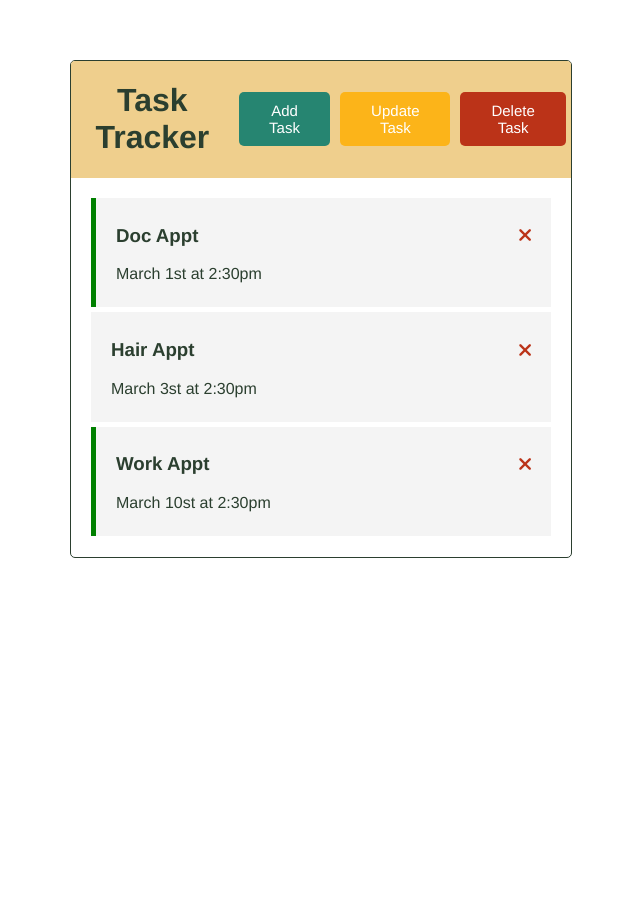
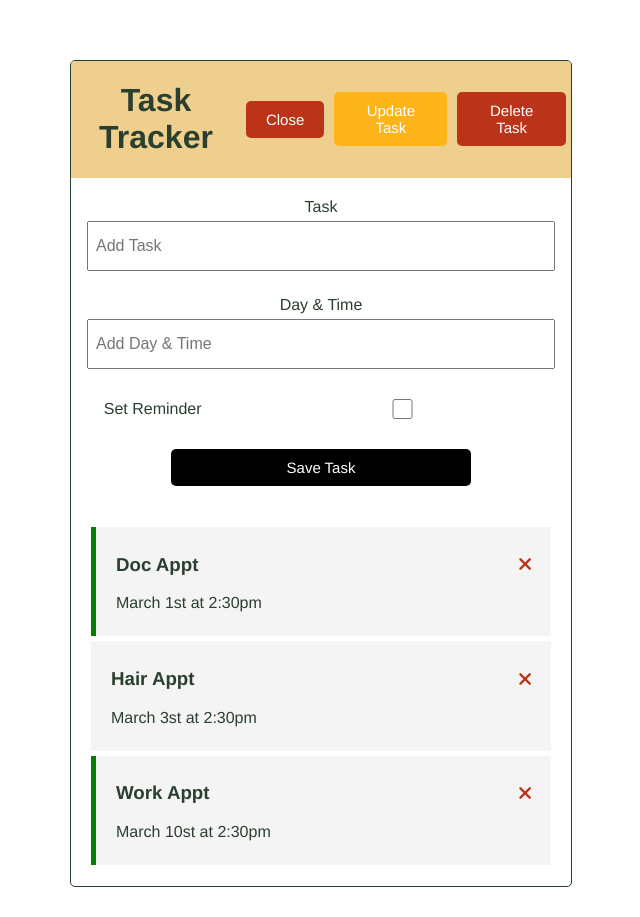
Before and after one commit to aam198/vue-task-tracker, a Vue app: page / in a window 1280 px wide. Both pictures are taken after a click on the button "Add Task". Shown: the whole page, without its empty margins (319-959 px from the left). Before the commit the page ends 800 px from the top, so only its background shows below. Built offline with nearby package versions, Linux system fonts and the light colour scheme.

Commit message:
Build: Components: Add Task, Button v-bind updates

```diff
--- a/src/App.vue
+++ b/src/App.vue
@@ -1,27 +1,40 @@
 <template>
   <div class="container">
-    <Header title="Task Tracker" />
+    <!-- @ is the click event for the Add Task Button, :showAddTask passes in a prop to the Header component to update the button -->
+    <Header @show-add-task="toggleAddTask" title="Task Tracker" :showAddTask="showAddTask" />
+    <div v-if="showAddTask">
+      <!--showAddTask which then applies a calling method addTask -->
+      <AddTask @add-task="addTask" />
+    </div>
     <!-- Now at top level where data is present we need to create the method deleteTask below -->
-    <Tasks v-on:delete-task="deleteTask"  :tasks="tasks" />
+    <Tasks @toggle-reminder="toggleReminder" v-on:delete-task="deleteTask"  :tasks="tasks" />
   </div>
 </template>
 
 <script>
 import Header from './components/Header.vue'
 import Tasks from './components/Tasks.vue'
+import AddTask from './components/AddTask.vue'
 
 export default {
   name: 'App',
   components: {
     Header,
-    Tasks
+    Tasks,
+    AddTask
   },
   data () {
     return {
-      tasks: []
+      tasks: [],
+      showAddTask: false
     }
   },
   methods: {
+    // Passing in the new task from AddTask and adding it to the array of tasks []
+     addTask(task){
+      this.tasks = [...this.tasks, task]
+    },
+
     deleteTask(id, reminder){
       console.log('task', id, reminder);
       if(reminder == false){
@@ -30,9 +43,20 @@
         }
       }
       else
-        if(confirm('FYI, You still have a reminder set')){
+        if(confirm('FYI, You still have a reminder set, Double-Click to unset your Reminder')){
           this.tasks = this.tasks.filter((task) => task.id !== id)
         }
+    },
+    toggleReminder(id){
+      // Check to see if we get id printed to console when we double-click on entry
+      console.log(id)
+      // Updating each tasks to a true or false of if a reminder is set. Using Map to go through the array, and return updated tasks (55:30 on video)
+      this.tasks = this.tasks.map((task) =>
+        task.id === id ? {...task, reminder: !task.reminder} : task)
+    },
+    toggleAddTask() {
+      // Setting to the opposite of what it is set to so it toggles.
+      this.showAddTask = !this.showAddTask
     }
   },
   created() {
--- /dev/null
+++ b/src/components/AddTask.vue
@@ -0,0 +1,101 @@
+<template>
+  <form @submit="onSubmit" class="add-form">
+
+    <div class="form-control">
+      <label>Task</label>
+      <!--  Binding values to inputs -->
+      <input type="text" v-model="text" name="text" placeholder="Add Task" />
+    </div>
+    <div class="form-control">
+      <label>Day & Time</label>
+      <input type="text" v-model="day" placeholder="Add Day & Time" name="day" />
+    </div>
+
+    <div class="form-control form-control-check">
+      <label>Set Reminder</label>
+      <input type="checkbox" v-model="reminder" name="reminder" />
+    </div>
+
+    <input type="submit" value="Save Task" class="btn btn-block" />
+
+  </form>
+</template>
+
+<script>
+  export default{
+    name: 'AddTask',
+    data() {
+      return {
+        text: '',
+        day: '',
+        reminder:false
+      }
+    },
+    methods: {
+      onSubmit(e) {
+        // always set the prevent default
+        e.preventDefault()
+        // Making sure that text field is not blank
+        if(!this.text){
+          alert('Please add a task')
+          return
+        }
+        // If field is not blank then Create a new task
+        const newTask = {
+          id: Math.floor(Math.random() *1000),
+          text: this.text,
+          day: this.day,
+          reminder: this.reminder
+        }
+        console.log(newTask)
+        // Send this up to App.vue
+        this.$emit('add-task', newTask)
+        // Then after the task as been created we are going to clear the form
+        this.text = ''
+        this.day = ''
+        this.reminder = false
+      }
+    }
+  }
+</script>
+
+<style scoped>
+.add-form {
+  margin-bottom: 2.25rem;
+}
+
+.form-control {
+  margin: 20px 0;
+}
+
+.form-control label {
+  display: block;
+}
+
+.form-control input {
+  width: 90%;
+  height: 40px;
+  margin: 5px;
+  padding: 3px 7px;
+  font-size: 1rem;
+}
+
+.form-control-check {
+  display: flex;
+  align-items: center;
+  justify-content: space-between;
+}
+
+.form-control-check label {
+  flex: 1;
+}
+
+.form-control-check input {
+  flex: 2;
+  height: 20px;
+}
+.btn{
+  width: 60%;
+  display: inline-block;
+}
+</style>
--- a/src/components/Button.vue
+++ b/src/components/Button.vue
@@ -13,6 +13,8 @@
     methods: {
       onClick() {
         console.log('click')
+        // Sending up the click event
+        this.$emit('btn-click')
       }
     }
   }
--- a/src/components/Header.vue
+++ b/src/components/Header.vue
@@ -1,7 +1,8 @@
 <template>
   <header>
     <h1>{{ title }}</h1>
-    <Button text = "Add Task" color = "#268571" />
+    <!-- if showAddTask is True (or open) set the text to Close, if not, set text to Add Task -->
+    <Button @btn-click="$emit('show-add-task')" :text = "showAddTask ? 'Close' : 'Add Task'" :color = "showAddTask ? '#bb3318' : '#268571' " />
     <Button text = "Update Task" color = "#fcb419" />
     <Button text = "Delete Task" color = "#bb3318" />
   </header>
@@ -14,6 +15,7 @@
   name: 'Header',
   props: {
     title: String,
+    showAddTask:Boolean
   },
   components: {
     Button
--- a/src/components/Task.vue
+++ b/src/components/Task.vue
@@ -1,5 +1,6 @@
 <template>
-  <div :class= "[task.reminder ? 'reminder': '', 'task']">
+<!-- Adding in double-click to Toggle the Reminder, need to do it to the entire div -->
+  <div @dblclick="togReminder(task.id)" :class= "[task.reminder ? 'reminder': '', 'task']">
     <h3>{{ task.text }}
        <!-- onDelete needs to pass in task.id to individualize which task will be deleted -->
       <i @click="onDelete(task.id, task.reminder)" class="fas fa-times"></i>
@@ -16,6 +17,9 @@
       task:Object
     },
     methods: {
+      togReminder(id){
+        this.$emit('toggle-reminder', id)
+      },
       onDelete(id, reminder){
         console.log(id, reminder)
         // Pushing to the next level which is Tasks.vue
--- a/src/components/Tasks.vue
+++ b/src/components/Tasks.vue
@@ -3,7 +3,8 @@
 
   <div :key="task.id" v-for="task in tasks" class="tasks">
     <!-- v-on:delete-task is pushing method again to now App.vue in order to delete task -->
-    <Task v-on:delete-task ="$emit('delete-task', task.id, task.reminder)" :task="task"/>
+    <!-- @toggle-reminder="$emit('toggle-reminder')" is doing the same thing as v-on:delete-task="$emit('delete-task) -->
+    <Task @toggle-reminder="$emit('toggle-reminder', task.id)" v-on:delete-task ="$emit('delete-task', task.id, task.reminder)" :task="task"/>
 
   </div>
 </template>
@@ -20,6 +21,6 @@
     components: {
       Task
     },
-    emits: ['delete-task']
+    emits: ['delete-task', 'toggle-reminder']
   }
 </script>
```
